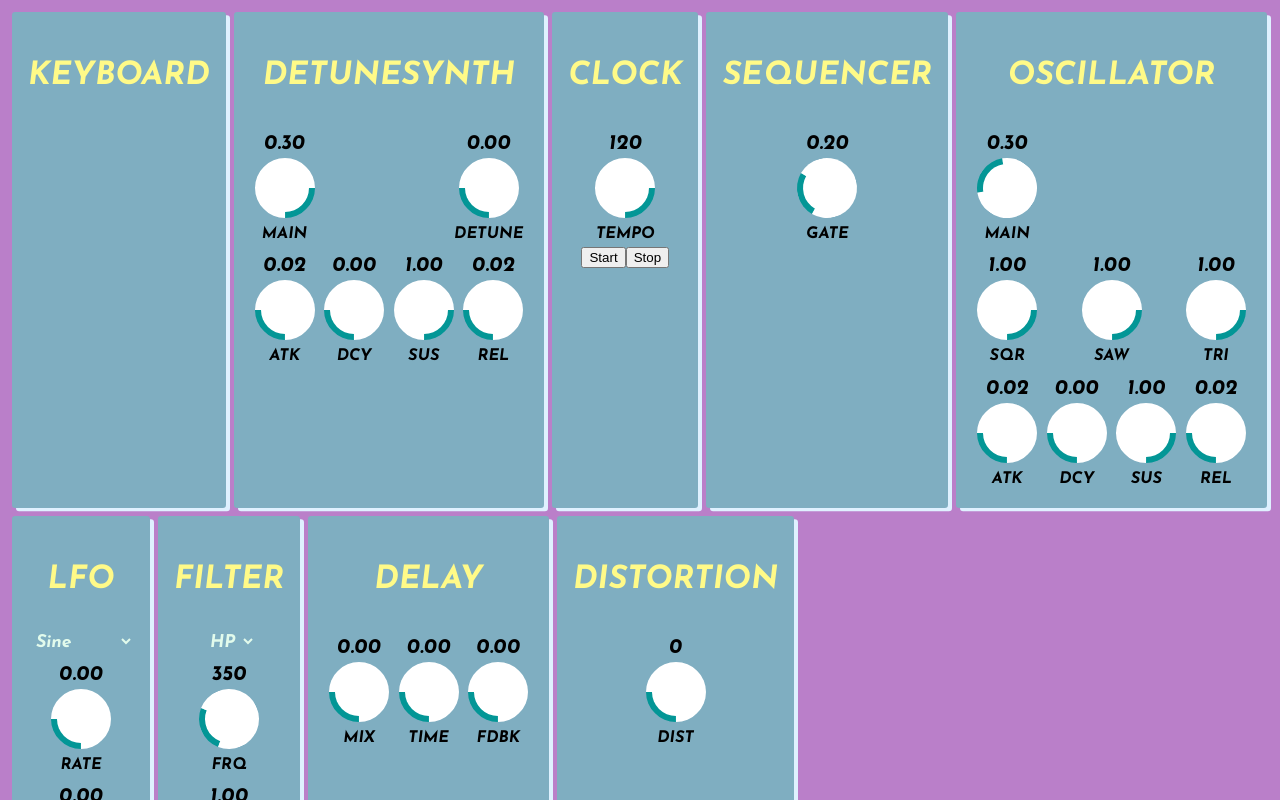
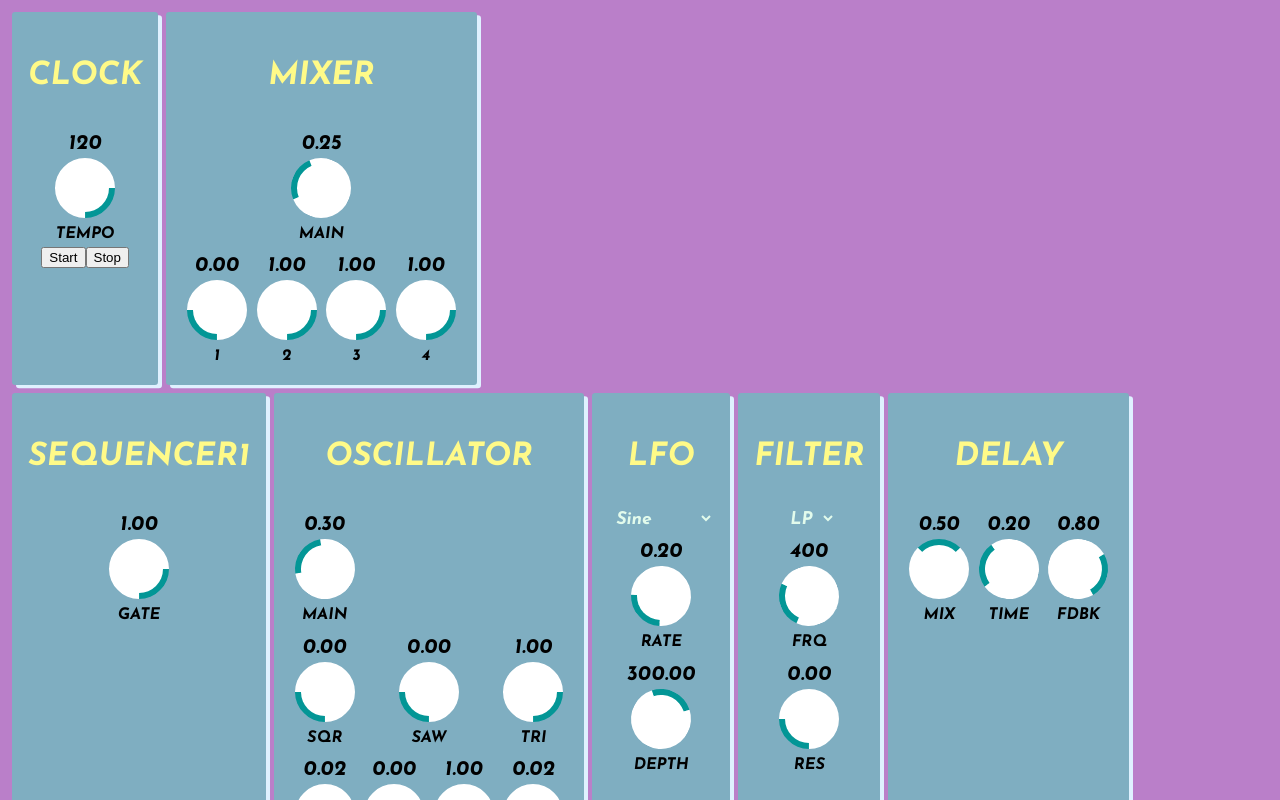
Before and after one commit to jkyle/austinjs-web-audio, a React app: page / in a window 1280 px wide. Shown: the top 800 px of the page. Built offline with nearby package versions, Linux system fonts and the light colour scheme.

Commit message:
Added default values. Demo multiple sequencers.

```diff
--- a/src/App.js
+++ b/src/App.js
@@ -1,8 +1,6 @@
 import React from 'react'
 import style from './style.styl'
 import Device from './Device'
-import TimeAnalyser, { TimeAnalyserDOM } from './TimeAnalyser'
-import FrequencyAnalyser, { FrequencyAnalyserDOM } from './FrequencyAnalyser'
 import MultiOsc, { MultiOscDOM } from './Multiosc'
 import Keyboard, { KeyboardDOM } from './Keyboard'
 import Filter, { FilterDOM } from './Filter'
@@ -12,50 +10,70 @@ import Sequencer, { SequencerDOM } from './Sequencer'
 import Delay, { DelayDOM } from './Delay'
 import Distortion, { DistortionDOM } from './Distortion'
 import Detune, { DetuneDOM } from './Detune'
+import Mixer, { MixerDOM } from './Mixer'
 
 const context = new (window.AudioContext || window.webkitAudioContext)()
-const keyboard = Keyboard(context)
-const filter = Filter(context)
-const osc = MultiOsc(context)
-const lfo = LFO(context)
+const filter = Filter(context, 'lowpass', 400)
+const osc = MultiOsc(context, 0, 0, 1)
+const mixer = Mixer(context, 0, 1)
+const lfo = LFO(context, 0.2, 300)
 lfo.start(context.currentTime)
 
-const gain = context.createGain()
+mixer.master.connect(context.destination)
 const distortion = Distortion(context)
-distortion.shaper.connect(gain)
+distortion.shaper.connect(mixer.input2)
 
 const detune = Detune(context)
-detune.gain.connect(gain)
-keyboard.register(detune.start)
+detune.gain.connect(mixer.input1)
 
-const delay = Delay(context)
+const delay = Delay(context, 0.2, 0.8, 0.5)
 delay.out.connect(distortion.shaper)
 
 osc.gain.connect(filter.filter)
 filter.filter.connect(delay.input)
 lfo.gain.connect(filter.filter.frequency)
-gain.connect(context.destination)
 
 const clock = Clock(context)
-const sequencer = Sequencer(context)
+const sequencer1 = Sequencer(context)
+const sequencer2 = Sequencer(context, 440, [
+  0,
+  7,
+  0,
+  7,
+  0,
+  5,
+  0,
+  5,
+  9,
+  5,
+  9,
+  5,
+  4,
+  7,
+  5,
+  -2,
+])
 
-clock.register(sequencer.onTempoChange)
-clock.eighthEvents.listen(sequencer.trigger)
-sequencer.noteOn.listen(osc.start)
+clock.register(sequencer1.onTempoChange)
+clock.register(sequencer2.onTempoChange)
+clock.sixteenthEvents.listen(sequencer1.trigger)
+clock.eighthEvents.listen(sequencer2.trigger)
+sequencer1.noteOn.listen(osc.start)
+sequencer2.noteOn.listen(detune.start)
 
 export default () => (
   <div className={style.container}>
-    <Device name="Keyboard">
-      <KeyboardDOM device={keyboard} />
-    </Device>
-    <Device name="DetuneSynth">
-      <DetuneDOM device={detune} />
-    </Device>
+    <div className={style.row}>
       <Device name="Clock">
         <ClockDOM device={clock} />
       </Device>
-    <Device name="Sequencer">
-      <SequencerDOM device={sequencer} />
+      <Device name="Mixer">
+        <MixerDOM device={mixer} />
+      </Device>
+    </div>
+    <div className={style.row}>
+      <Device name="Sequencer1">
+        <SequencerDOM device={sequencer1} />
       </Device>
       <Device name="Oscillator">
         <MultiOscDOM device={osc} />
@@ -73,4 +91,13 @@ export default () => (
         <DistortionDOM device={distortion} />
       </Device>
     </div>
+    <div className={style.row}>
+      <Device name="Sequencer2">
+        <SequencerDOM device={sequencer2} />
+      </Device>
+      <Device name="DetuneSynth">
+        <DetuneDOM device={detune} />
+      </Device>
+    </div>
+  </div>
 )
--- a/src/Delay.js
+++ b/src/Delay.js
@@ -4,7 +4,7 @@ import makeDevice from './Generic'
 import Knob from './Knob'
 import eventBus from './event-bus'
 
-const Delay = (context, time = 0, feedbackAmout = 0) => {
+const Delay = (context, time = 0, feedbackAmout = 0, mix = 0) => {
   const events = eventBus()
 
   const delay = context.createDelay()
@@ -18,8 +18,8 @@ const Delay = (context, time = 0, feedbackAmout = 0) => {
   const wet = context.createGain()
   const out = context.createGain()
 
-  dry.gain.value = 1
-  wet.gain.value = 0
+  dry.gain.value = 1 - mix
+  wet.gain.value = mix
 
   dry.connect(out)
   wet.connect(out)
--- a/src/Detune.js
+++ b/src/Detune.js
@@ -6,22 +6,26 @@ import Knob from './Knob'
 import eventBus from './event-bus'
 import ADSR, { ADSRDOM } from './ADSR'
 
-const Detune = (context) => {
+const Detune = (
+  context,
+  initDetune = 1.5,
+  env = {
+    a: 0.02,
+    d: 0,
+    s: 1,
+    r: 0.02,
+  },
+) => {
   const events = eventBus()
   const gain = context.createGain()
 
   gain.gain.value = 0.3
 
   const detune = {
-    value: 0,
+    value: initDetune,
   }
 
-  const adsr = ADSR({
-    a: 0.02,
-    d: 0,
-    s: 1,
-    r: 0.02,
-  })
+  const adsr = ADSR(env)
 
   const osc1 = Oscillator(context, 'sawtooth', adsr)
   const osc2 = Oscillator(context, 'sawtooth', adsr)
--- a/src/Distortion.js
+++ b/src/Distortion.js
@@ -18,12 +18,12 @@ function makeDistortionCurve(amount) {
   return curve
 }
 
-const Distortion = (context) => {
+const Distortion = (context, amount = 0) => {
   const events = eventBus()
   const shaper = context.createWaveShaper()
 
   const dist = {
-    value: 0,
+    value: amount,
   }
 
   const onChangeDistortion = (value) => {
--- a/src/Filter.js
+++ b/src/Filter.js
@@ -4,10 +4,17 @@ import makeDevice from './Generic'
 import Knob from './Knob'
 import eventBus from './event-bus'
 
-const Filter = (context, type = 'highpass') => {
+const Filter = (
+  context,
+  type = 'highpass',
+  initFrequency = 20,
+  initialQ = 0,
+) => {
   const events = eventBus()
   const filter = context.createBiquadFilter()
   filter.type = type
+  filter.frequency.value = initFrequency
+  filter.Q.value = initialQ
 
   const onChangeType = (value) => {
     filter.type = value
--- a/src/LFO.js
+++ b/src/LFO.js
@@ -4,16 +4,16 @@ import makeDevice from './Generic'
 import Knob from './Knob'
 import eventBus from './event-bus'
 
-const LFO = (context) => {
+const LFO = (context, initialFrequency = 0, initialRate = 0) => {
   const events = eventBus()
   const gain = context.createGain()
-  gain.gain.value = 0
+  gain.gain.value = initialRate
   let osc
   const oscType = {
     value: 'sine',
   }
   const oscFrequency = {
-    value: 0,
+    value: initialFrequency,
   }
 
   const onChangeType = (value) => {
--- /dev/null
+++ b/src/Mixer.js
@@ -0,0 +1,94 @@
+import React from 'react'
+import style from './style.styl'
+import makeDevice from './Generic'
+import Knob from './Knob'
+import eventBus from './event-bus'
+
+const Mixer = (
+  context,
+  input1Level = 1,
+  input2Level = 1,
+  input3Level = 1,
+  input4Level = 1,
+) => {
+  const events = eventBus()
+
+  const master = context.createGain()
+  master.gain.value = 0.25
+
+  const input1 = context.createGain()
+  input1.gain.value = input1Level
+  input1.connect(master)
+
+  const input2 = context.createGain()
+  input2.gain.value = input2Level
+  input2.connect(master)
+
+  const input3 = context.createGain()
+  input3.gain.value = input3Level
+  input3.connect(master)
+
+  const input4 = context.createGain()
+  input4.gain.value = input4Level
+  input4.connect(master)
+
+  const onGainChange = (input, value) => {
+    input.value = value
+    events.trigger(value)
+  }
+
+  return {
+    register: events.listen,
+    master,
+    input1,
+    input2,
+    input3,
+    input4,
+    onGainChange,
+  }
+}
+
+const MixerDOM = makeDevice(({ device }) => (
+  <div>
+    <Knob label="MAIN"
+      min={0}
+      max={1}
+      step={0.02}
+      value={device.master.gain.value}
+      onChange={value => device.onGainChange(device.master.gain, value)}
+    />
+    <div className={style.components}>
+      <Knob label="1"
+        min={0}
+        max={1}
+        step={0.02}
+        value={device.input1.gain.value}
+        onChange={value => device.onGainChange(device.input1.gain, value)}
+      />
+      <Knob label="2"
+        min={0}
+        max={1}
+        step={0.02}
+        value={device.input2.gain.value}
+        onChange={value => device.onGainChange(device.input2.gain, value)}
+      />
+      <Knob label="3"
+        min={0}
+        max={1}
+        step={0.02}
+        value={device.input3.gain.value}
+        onChange={value => device.onGainChange(device.input3.gain, value)}
+      />
+      <Knob label="4"
+        min={0}
+        max={1}
+        step={0.02}
+        value={device.input4.gain.value}
+        onChange={value => device.onGainChange(device.input4.gain, value)}
+      />
+    </div>
+  </div>
+))
+
+export default Mixer
+export { MixerDOM }
--- a/src/MultiOsc.js
+++ b/src/MultiOsc.js
@@ -6,23 +6,32 @@ import Knob from './Knob'
 import eventBus from './event-bus'
 import ADSR, { ADSRDOM } from './ADSR'
 
-const MultiOsc = (context) => {
+const MultiOsc = (
+  context,
+  square = 1,
+  sawtooth = 1,
+  triangle = 1,
+  env = {
+    a: 0.02,
+    d: 0,
+    s: 1,
+    r: 0.02,
+  },
+) => {
   const events = eventBus()
 
   const gain = context.createGain()
 
   gain.gain.value = 0.3
 
-  const adsr = ADSR({
-    a: 0.02,
-    d: 0,
-    s: 1,
-    r: 0.02,
-  })
+  const adsr = ADSR(env)
 
   const osc1 = Oscillator(context, 'square', adsr)
+  osc1.gain.gain.value = square
   const osc2 = Oscillator(context, 'sawtooth', adsr)
+  osc2.gain.gain.value = sawtooth
   const osc3 = Oscillator(context, 'triangle', adsr)
+  osc3.gain.gain.value = triangle
 
   osc1.gain.connect(gain)
   osc2.gain.connect(gain)
--- a/src/Sequencer.js
+++ b/src/Sequencer.js
@@ -9,6 +9,7 @@ const Sequencer = (
   context,
   initialRoot = 110,
   initialSequence = [0, 12, 5, 19, 7, 24, 0, 5],
+  initialGate = 1,
 ) => {
   const events = eventBus()
   const noteOn = eventBus()
@@ -28,7 +29,7 @@ const Sequencer = (
   let idx = 0
 
   const gate = {
-    value: 0.2,
+    value: initialGate,
   }
 
   const tempo = {
--- a/src/style.styl
+++ b/src/style.styl
@@ -7,9 +7,13 @@ body {
   background: #ba7fc9
 }
 
-.container {
+.container, .row {
   display: flex;
   flex-wrap: wrap;
+}
+
+.row {
+  flex-basis: 100%;
 }
 
 .select {
```
Lines whose indentation alone changed are shown as unchanged.
